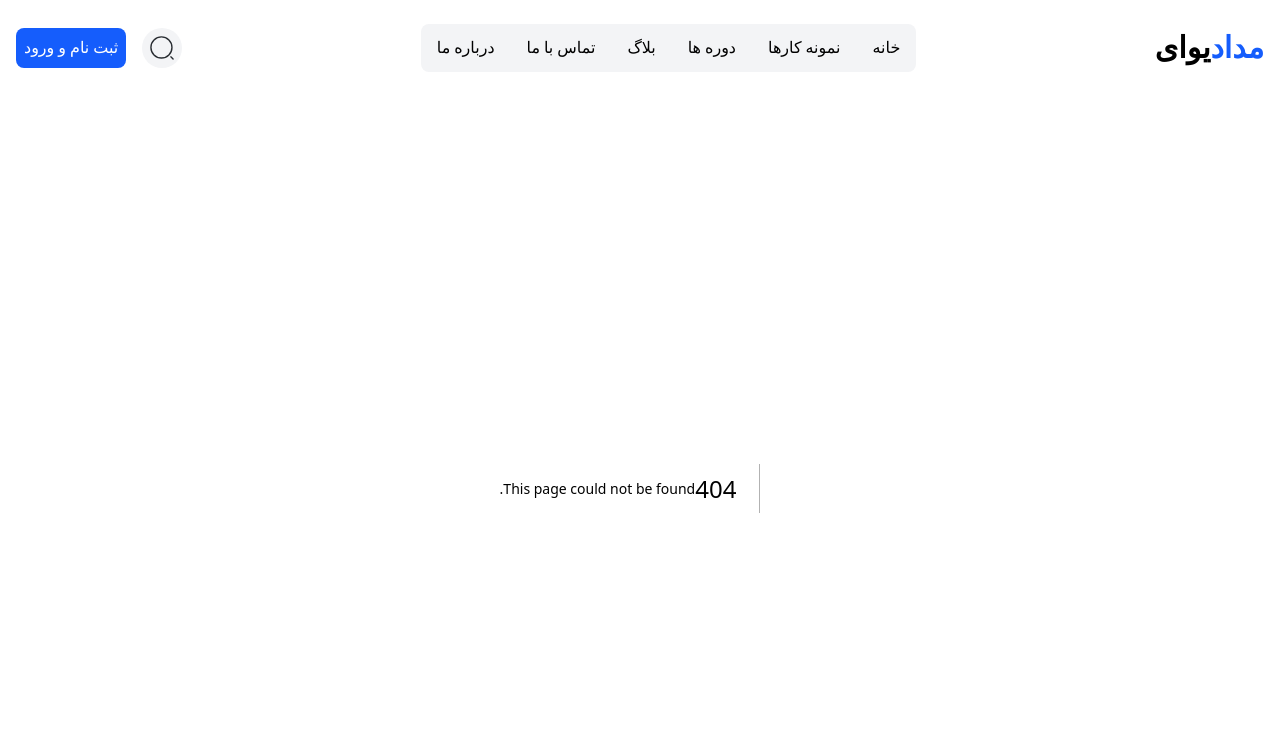
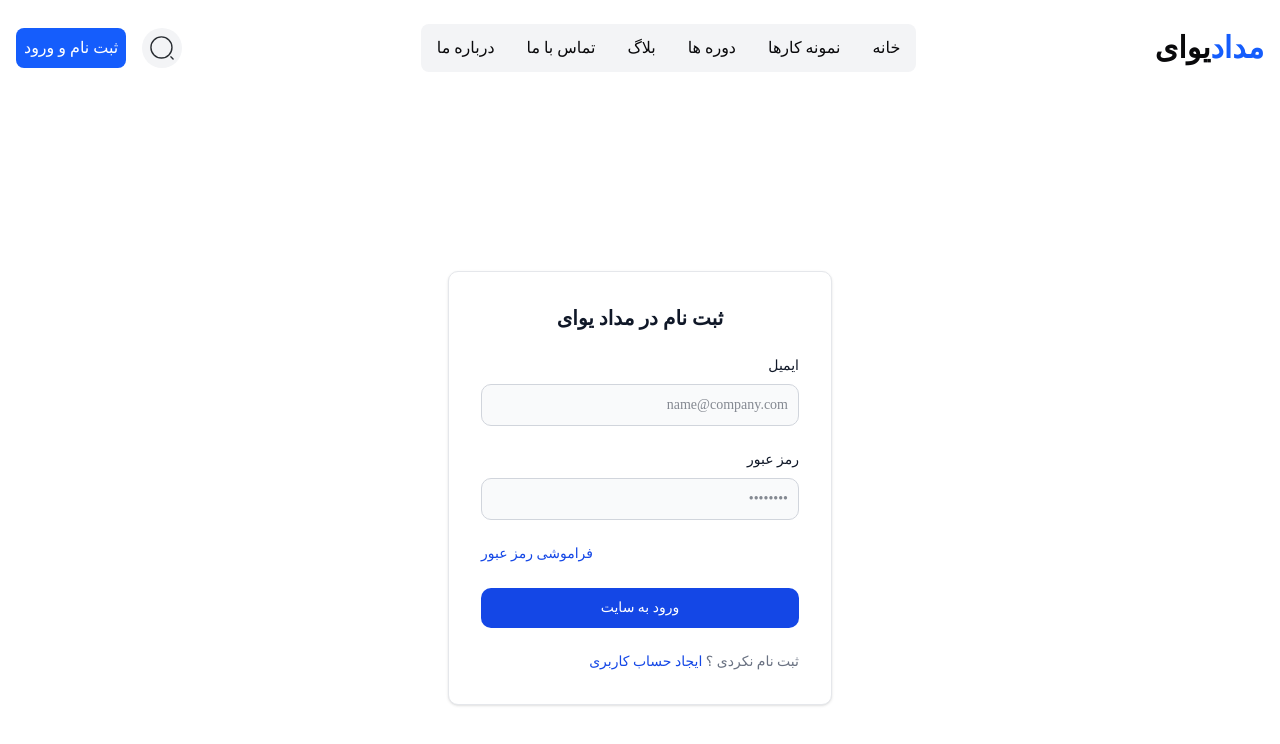
Before and after one commit to devnight8/medadui, a Next.js app: page /login in a window 1280 px wide. Before the commit this address had no page. Shown: the top 744 px of the page. Built offline with nearby package versions, Linux system fonts and the light colour scheme.

Commit message:
create page login & page register

```diff
--- /dev/null
+++ b/app/(auth)/login/page.jsx
@@ -0,0 +1,32 @@
+import React from 'react'
+
+function Login() {
+    return (
+        <section className='flex items-center justify-center h-screen'>
+            <div className="w-full max-w-sm p-4 bg-white border border-gray-200 rounded-lg shadow-sm sm:p-6 md:p-8 dark:bg-gray-800 dark:border-gray-700">
+                <form className="space-y-6" action="#">
+                    <h5 className="text-xl text-gray-900 dark:text-white font-black text-center">ثبت نام در مداد یوای</h5>
+                    <div>
+                        <label htmlFor="email" className="block mb-2 text-sm font-medium text-gray-900 dark:text-white">ایمیل</label>
+                        <input type="email" name="email" id="email" className="bg-gray-50 border border-gray-300 text-gray-900 text-sm rounded-lg focus:ring-blue-500 focus:border-blue-500 block w-full p-2.5 dark:bg-gray-600 dark:border-gray-500 dark:placeholder-gray-400 dark:text-white" placeholder="name@company.com" required />
+                    </div>
+                    <div>
+                        <label htmlFor="password" className="block mb-2 text-sm font-medium text-gray-900 dark:text-white">رمز عبور</label>
+                        <input type="password" name="password" id="password" placeholder="••••••••" className="bg-gray-50 border border-gray-300 text-gray-900 text-sm rounded-lg focus:ring-blue-500 focus:border-blue-500 block w-full p-2.5 dark:bg-gray-600 dark:border-gray-500 dark:placeholder-gray-400 dark:text-white" required />
+                    </div>
+                    <div className="flex items-start">
+
+                        <a href="#" className="ms-auto text-sm text-blue-700 hover:underline dark:text-blue-500">فراموشی رمز عبور</a>
+                    </div>
+                    <button type="submit" className="w-full text-white bg-blue-700 hover:bg-blue-800 focus:ring-4 focus:outline-none focus:ring-blue-300 font-medium rounded-lg text-sm px-5 py-2.5 text-center dark:bg-blue-600 dark:hover:bg-blue-700 dark:focus:ring-blue-800">ورود به سایت</button>
+                    <div className="text-sm font-medium text-gray-500 dark:text-gray-300">
+                        ثبت نام نکردی ؟ <a href="#" className="text-blue-700 hover:underline dark:text-blue-500">ایجاد حساب کاربری</a>
+                    </div>
+                </form>
+            </div>
+        </section>
+
+    )
+}
+
+export default Login
--- /dev/null
+++ b/app/(auth)/register/page.jsx
@@ -0,0 +1,27 @@
+import React from 'react'
+
+function register() {
+    return (
+        <section className='flex items-center justify-center h-screen'>
+            <div className="w-full max-w-sm p-4 bg-white border border-gray-200 rounded-lg shadow-sm sm:p-6 md:p-8 dark:bg-gray-800 dark:border-gray-700">
+                <form className="space-y-6" action="#">
+                    <h5 className="text-xl text-gray-900 dark:text-white font-black text-center">ثبت نام در مداد یوای</h5>
+                    <div>
+                        <label htmlFor="email" className="block mb-2 text-sm font-medium text-gray-900 dark:text-white">ایمیل</label>
+                        <input type="email" name="email" id="email" className="bg-gray-50 border border-gray-300 text-gray-900 text-sm rounded-lg focus:ring-blue-500 focus:border-blue-500 block w-full p-2.5 dark:bg-gray-600 dark:border-gray-500 dark:placeholder-gray-400 dark:text-white" placeholder="name@company.com" required />
+                    </div>
+                    <div>
+                        <label htmlFor="password" className="block mb-2 text-sm font-medium text-gray-900 dark:text-white">رمز عبور</label>
+                        <input type="password" name="password" id="password" placeholder="••••••••" className="bg-gray-50 border border-gray-300 text-gray-900 text-sm rounded-lg focus:ring-blue-500 focus:border-blue-500 block w-full p-2.5 dark:bg-gray-600 dark:border-gray-500 dark:placeholder-gray-400 dark:text-white" required />
+                    </div>
+
+                    <button type="submit" className="w-full text-white bg-blue-700 hover:bg-blue-800 focus:ring-4 focus:outline-none focus:ring-blue-300 font-medium rounded-lg text-sm px-5 py-2.5 text-center dark:bg-blue-600 dark:hover:bg-blue-700 dark:focus:ring-blue-800">ثبت نام </button>
+
+                </form>
+            </div>
+        </section>
+
+    )
+}
+
+export default register
--- a/components/header/Login.jsx
+++ b/components/header/Login.jsx
@@ -1,5 +1,6 @@
 import Image from "next/image";
 import iconSearch from "../../public/img/search-normal.svg"
+import Link from "next/link";
 
 export function Login() {
   return (
@@ -7,9 +8,9 @@
       <button id="searchIcon" className="bg-gray-100 rounded-full p-2 hover:bg-blue-50 transition-all">
         <Image src={iconSearch} width={24} height={24} alt="search icon" />
       </button>
-      <button className="p-2 bg-blue-600 text-white rounded-md hover:bg-blue-900 transition-all">
+      <Link href="/login" className="p-2 bg-blue-600 text-white rounded-md hover:bg-blue-900 transition-all">
         ثبت نام و ورود
-      </button>
+      </Link>
 
 
 
```
